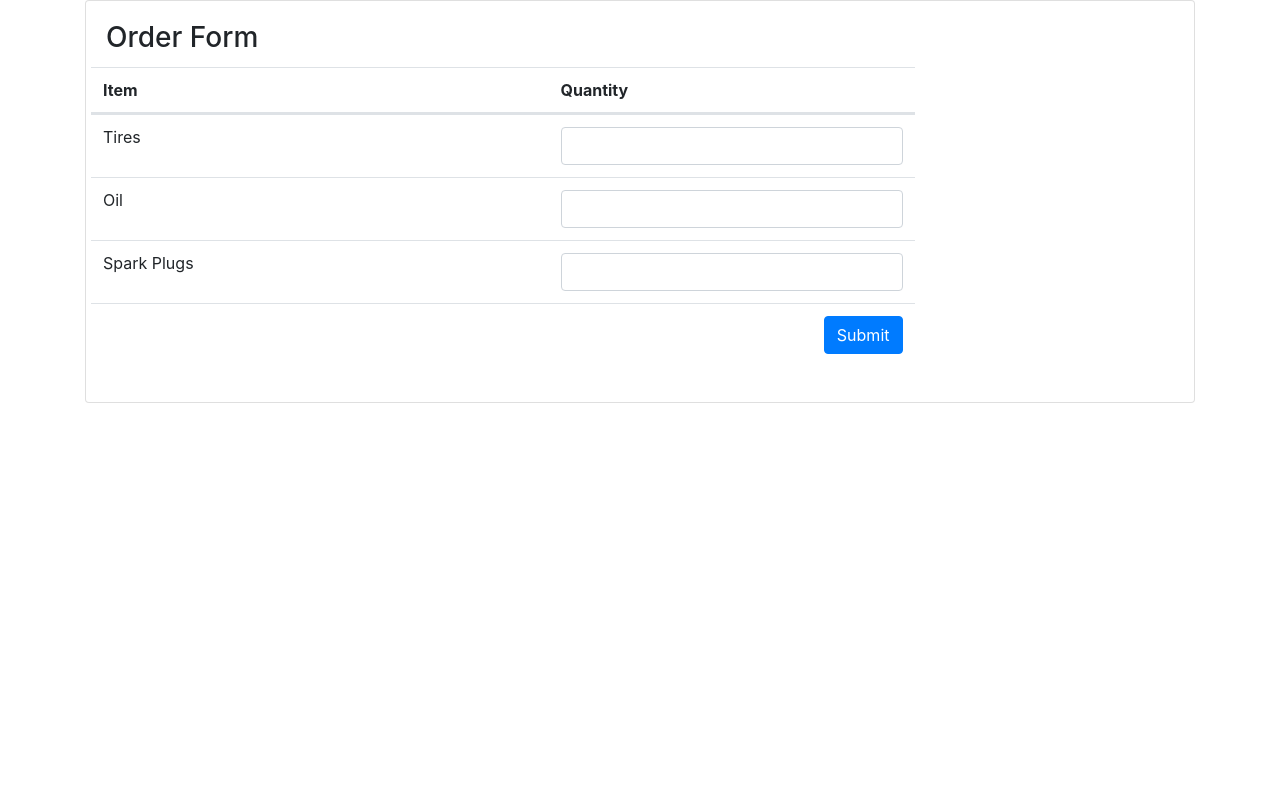
After one commit to toledobrendo/dragon-php, a PHP site: page /bobs-auto-parts/order-form.php in a window 1280 px wide. The commit adds this page. Run offline with PHP 8.4, Linux system fonts and the light colour scheme.

Commit message:
added Bobs Auto Parts

```diff
--- /dev/null
+++ b/bobs-auto-parts/order-form.php
@@ -0,0 +1,60 @@
+<html>
+
+  <head>
+    <meta charset="utf-8">
+    <meta name="viewport" content="width=device-width, initial-scale=1, shrink-to-fit=no">
+    <link rel="stylesheet" href="https://stackpath.bootstrapcdn.com/bootstrap/4.4.1/css/bootstrap.min.css" integrity="sha384-Vkoo8x4CGsO3+Hhxv8T/Q5PaXtkKtu6ug5TOeNV6gBiFeWPGFN9MuhOf23Q9Ifjh" crossorigin="anonymous">
+    <script src="https://code.jquery.com/jquery-3.4.1.slim.min.js" integrity="sha384-J6qa4849blE2+poT4WnyKhv5vZF5SrPo0iEjwBvKU7imGFAV0wwj1yYfoRSJoZ+n" crossorigin="anonymous"></script>
+    <script src="https://cdn.jsdelivr.net/npm/popper.js@1.16.0/dist/umd/popper.min.js" integrity="sha384-Q6E9RHvbIyZFJoft+2mJbHaEWldlvI9IOYy5n3zV9zzTtmI3UksdQRVvoxMfooAo" crossorigin="anonymous"></script>
+    <script src="https://stackpath.bootstrapcdn.com/bootstrap/4.4.1/js/bootstrap.min.js" integrity="sha384-wfSDF2E50Y2D1uUdj0O3uMBJnjuUD4Ih7YwaYd1iqfktj0Uod8GCExl3Og8ifwB6" crossorigin="anonymous"></script>
+  </head>
+
+  <body>
+    <div class="container">
+      <div class="card">
+        <div class="card-body">
+          <h3 class="card-title">Order Form</h3>
+          <form action="process-order.php" method="post">
+            <table class="table">
+              <thead>
+                <tr class="row">
+                  <th class="col-5">Item</th>
+                  <th class="col-4">Quantity</th>
+                </tr>
+              </thead>
+              <tbody>
+                <tr class="row">
+                  <td class="col-5">Tires</td>
+                  <td class="col-4">
+                    <input type="number" name="tireQty" maxlength="3" min="0" max="10" class="form-control">
+                  </td>
+                </tr>
+
+                <tr class="row">
+                  <td class="col-5">Oil</td>
+                  <td class="col-4">
+                    <input type="number" name="oilQty" maxlength="3" min="0" max="10" class="form-control">
+                  </td>
+                </tr>
+
+                <tr class="row">
+                  <td class="col-5">Spark Plugs</td>
+                  <td class="col-4">
+                    <input type="number" name="sparkPlugsQty" maxlength="3" min="0" max="10" class="form-control">
+                  </td>
+                </tr>
+
+                <tr class="row">
+                  <td colspan="2" class="col-9">
+                    <button type="submit" class="btn btn-primary float-right">Submit</button>
+                  </td>
+                </tr>
+              </tbody>
+            </table>
+          </form>
+        </div>
+      </div>
+    </div>
+  </body>
+
+</html>
--- a/index.php
+++ b/index.php
@@ -19,6 +19,9 @@
               <li class="list-group-item">
                 <a href="hello-world.php">Hello World</a>
               </li>
+              <li class="list-group-item">
+                <a href="bobs-auto-parts/order-form.php">Bobs Auto parts</a>
+              </li>
             </ul>
             </div
         </div>
```
